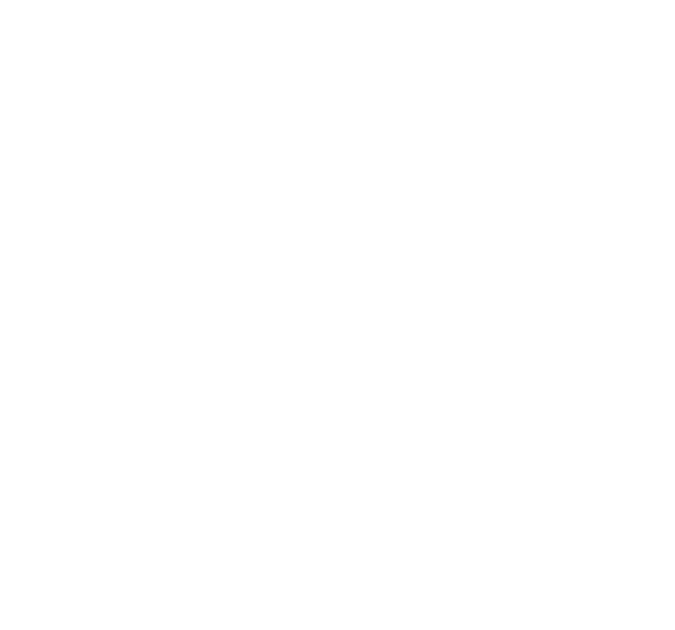
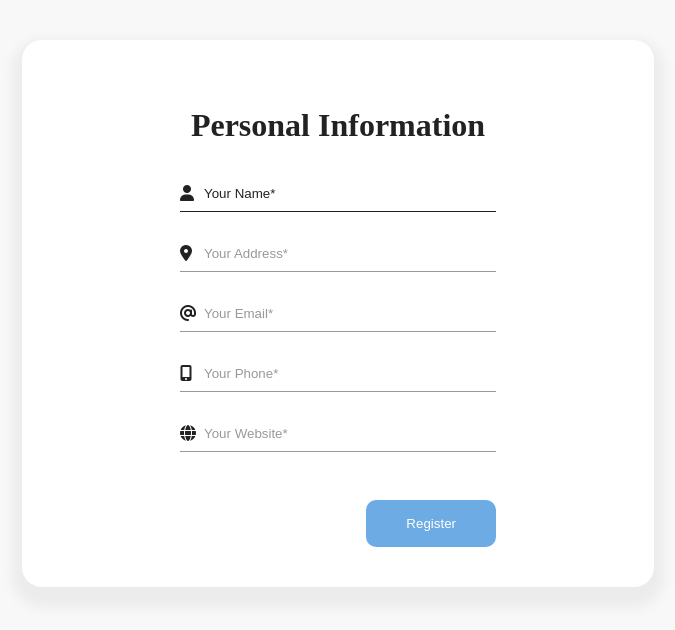
Before and after one commit to IliyanaStoyanova/GoogleMapsAPITask, a plain HTML site: page index.html in a window 1280 px wide. Shown: the whole page, without its empty margins (302-977 px from the left). Drawn offline with Linux system fonts and the light colour scheme.

Commit message:
Created form.

```diff
--- a/css/style.css
+++ b/css/style.css
@@ -0,0 +1,148 @@
+body {
+    font-size: 1em;
+    color: #222;
+    background: #f8f8f8;
+    font-weight: 400;
+}
+
+.form-title {
+    margin-bottom: 2rem;
+    padding: 0;
+    font-weight: bold;
+    color: #222;
+    font-size: 2em;
+    text-align: center;
+}
+
+input {
+    width: 100%;
+    display: block;
+    border: none;
+    border-bottom: 1px solid #999;
+    padding: 0.625rem 1.5rem;
+    box-sizing: border-box;
+}
+input::-webkit-input-placeholder {
+    color: #999;
+}
+input::-moz-placeholder {
+    color: #999; }
+input:-ms-input-placeholder {
+    color: #999;
+}
+input:-moz-placeholder {
+    color: #999;
+}
+input:focus {
+    border-bottom: 1px solid #222;
+}
+input:focus::-webkit-input-placeholder {
+    color: #222;
+}
+input:focus::-moz-placeholder {
+    color: #222;
+}
+input:focus:-ms-input-placeholder {
+    color: #222;
+}
+input:focus:-moz-placeholder {
+    color: #222;
+}
+input:focus {
+    outline: none;
+    box-shadow: none !important;
+    -moz-box-shadow: none !important;
+    -webkit-box-shadow: none !important;
+    -o-box-shadow: none !important;
+}
+
+label {
+    position: absolute;
+    left: 0;
+    top: 50%;
+    transform: translateY(-50%);
+    -moz-transform: translateY(-50%);
+    -webkit-transform: translateY(-50%);
+    -o-transform: translateY(-50%);
+    -ms-transform: translateY(-50%);
+    color: #222;
+}
+
+.main {
+    background: #f8f8f8;
+    padding-top: 2rem;
+}
+
+.container {
+    width: 50%;
+    background: #fff;
+    margin: 0 auto;
+    box-shadow: 0 0.625rem 0.8rem 0.655rem rgba(0, 0, 0, 0.05);
+    -moz-box-shadow: 0 0.625rem 0.8rem 0.655rem rgba(0, 0, 0, 0.05);
+    -webkit-box-shadow: 0 0.625rem 0.8rem 0.655rem rgba(0, 0, 0, 0.05);
+    -o-box-shadow: 0 0.625rem 0.8rem 0.655rem rgba(0, 0, 0, 0.05);
+    border-radius: 1.25rem;
+    -moz-border-radius: 1.25rem;
+    -webkit-border-radius: 1.25rem;
+}
+
+.personal-form{
+    width: 50%;
+    overflow: hidden;
+    padding: 2.5rem;
+    margin: 0 auto;
+}
+
+.form-group {
+    position: relative;
+    margin-bottom: 1.5rem;
+    overflow: hidden;
+}
+
+.form-group:last-child {
+    margin-bottom: 0;
+    text-align: right;
+}
+
+.form-submit {
+    display: inline-block;
+    background: #6dabe4;
+    color: #fff;
+    border-bottom: none;
+    width: auto;
+    padding: 1rem 2.5rem;
+    border-radius: 0.625rem;
+    -moz-border-radius: 0.625rem;
+    -webkit-border-radius: 0.625rem;
+    margin-top: 1.5rem;
+    cursor: pointer;
+}
+.form-submit:hover {
+    background: #4292dc;
+}
+@media screen and (max-width: 1200px){
+    .container {
+        width: calc(80% - 1rem);
+    }
+}
+@media screen and (min-width: 1024px){
+    .container {
+        width: 50%;
+    }
+}
+@media screen and (max-width: 768px){
+    .form-title {
+        font-size: 1.125em;
+    }
+}
+@media screen and (max-width: 400px) {
+    .personal-form {
+        width: auto;
+    }
+    .form-title {
+        font-size: 1em;
+    }
+    .form-button {
+        text-align: center;
+    }
+}
--- a/index.html
+++ b/index.html
@@ -7,8 +7,44 @@
     <title>Google Maps Api Task</title>
 
     <link rel="stylesheet" type="text/css" href="css/style.css">
+    <script src="https://kit.fontawesome.com/4fd126fa69.js" crossorigin="anonymous"></script>
 </head>
-<body>
+    <div class="main">
+
+        <!--Personal info form-->
+        <section class="personal-info">
+            <div class="container">
+                <div class="personal-form">
+                    <h2 class="form-title">Personal Information</h2>
+                    <form method="POST" class="register-form" id="register-form">
+                        <div class="form-group">
+                            <label for="name"><i class="fas fa-user"></i></label>
+                            <input type="text" id="name" name="name" placeholder="Your Name*" maxlength="50" required autofocus/>
+                        </div>
+                        <div class="form-group">
+                            <label for="address"><i class="fas fa-map-marker-alt"></i></label>
+                            <input type="text" id="address" name="address" placeholder="Your Address*" maxlength="255" required/>
+                        </div>
+                        <div class="form-group">
+                            <label for="email"><i class="fas fa-at"></i></label>
+                            <input type="email" id="email" name="email" placeholder="Your Email*" maxlength="255" required/>
+                        </div>
+                        <div class="form-group">
+                            <label for="phone"><i class="fas fa-mobile-alt"></i></label>
+                            <input type="tel" id="phone" name="phone" placeholder="Your Phone*" maxlength="20" required/>
+                        </div>
+                        <div class="form-group">
+                            <label for="website"><i class="fas fa-globe"></i></label>
+                            <input type="url" id="website" name="website" placeholder="Your Website*" maxlength="255" required/>
+                        </div>
+                        <div class="form-group form-button">
+                            <input type="submit" name="register" id="register" class="form-submit" value="Register"/>
+                        </div>
+                    </form>
+                </div>
+            </div>
+        </section>
+    </div>
 
     <script src="js/main.js"></script>
 </body>
```
